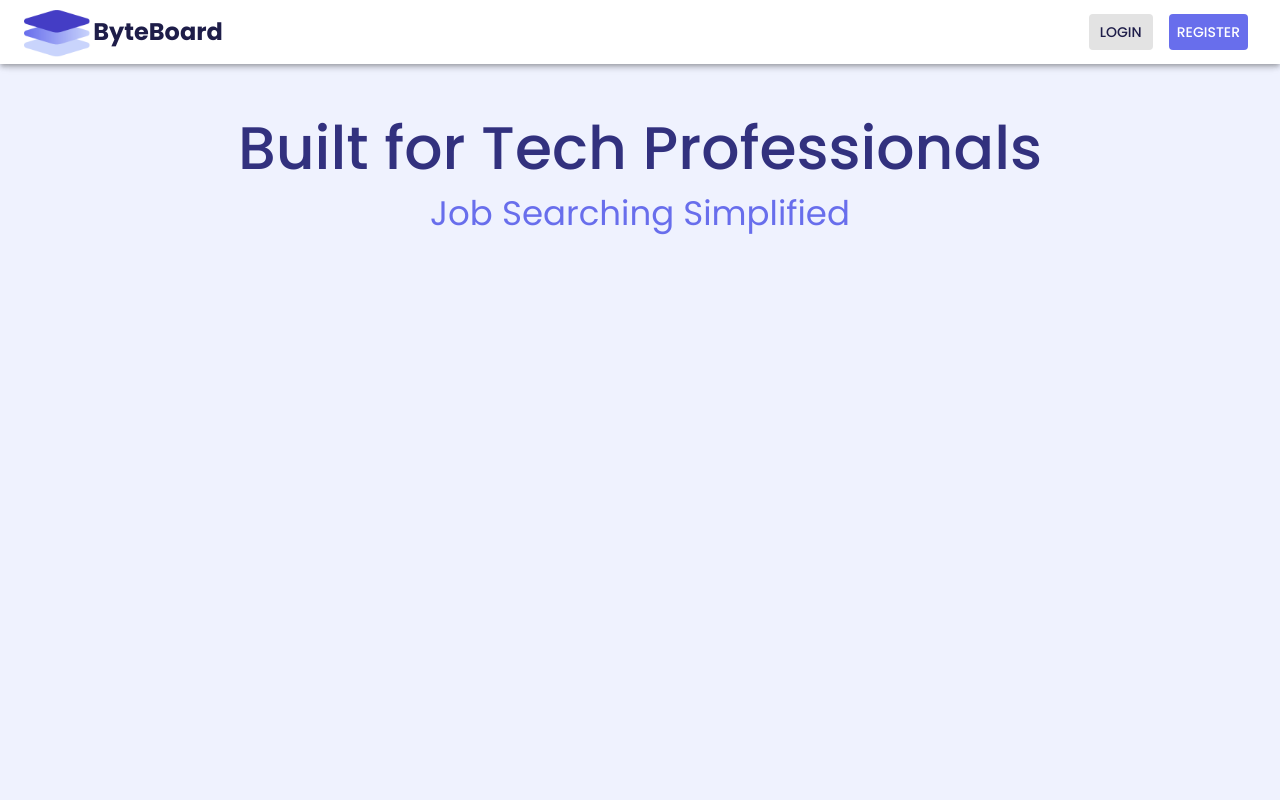
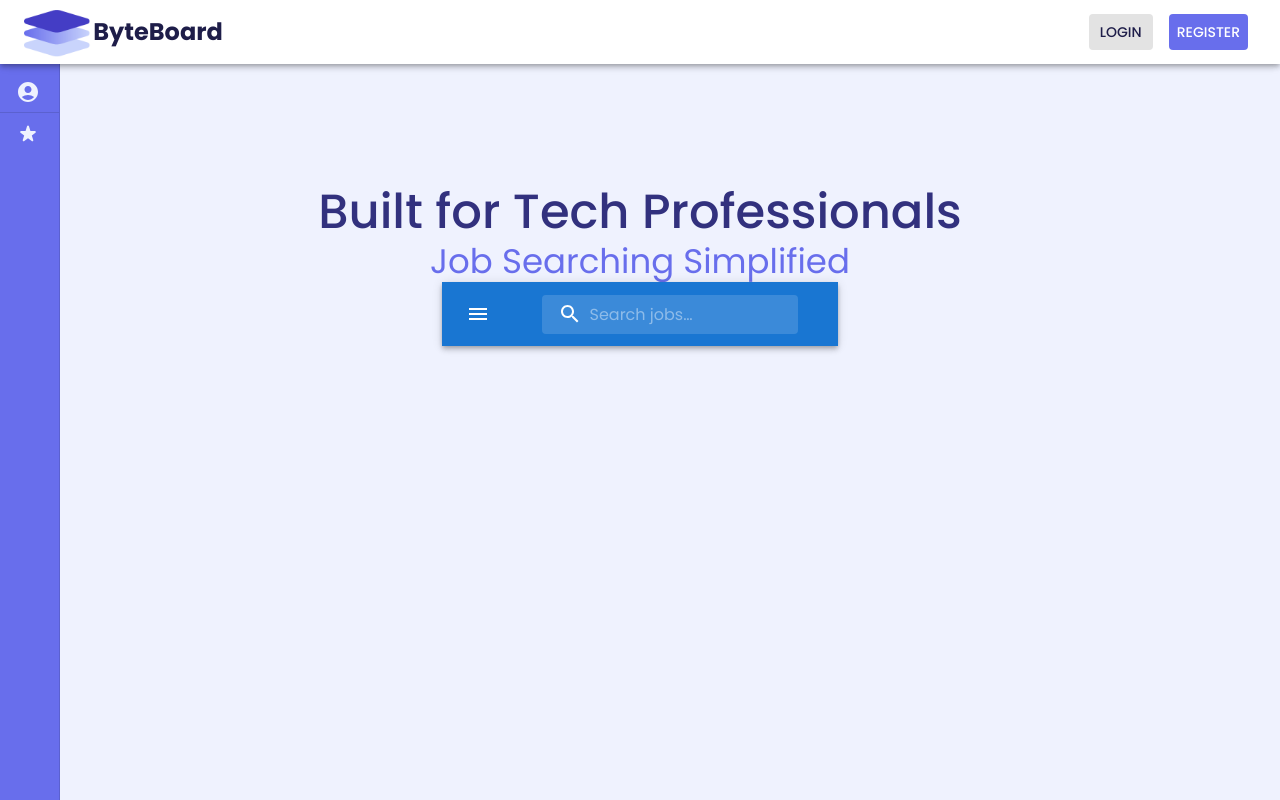
Before and after one commit to bsextion/byteboard-ui, a React (Vite) app: page / in a window 1280 px wide. Built offline with nearby package versions, Linux system fonts and the light colour scheme.

Commit message:
Added Sidebar and SearchBar

```diff
--- a/src/components/Home/Home.tsx
+++ b/src/components/Home/Home.tsx
@@ -1,11 +1,32 @@
-import { autocompleteClasses, Box, Typography } from "@mui/material";
+import { Box, Typography } from "@mui/material";
 import React from "react";
+import Sidebar from "../Sidebar/Sidebar";
+import SearchBar from "./SearchBar";
 
 const Home = () => {
   return (
-    <Box sx={{ pt: 12, display: 'flex', flexDirection: 'column', alignItems: 'center'}}>
-      <Typography variant="h2" sx={{my: 1, flexGrow: 0.5, fontWeight: "medium", color: '#32317E'}}>Built for Tech Professionals</Typography>
-      <Typography variant="h4" sx={{color: '#686EEC'}}>Job Searching Simplified</Typography>
+    <Box sx={{ display: "flex", flexDirection: "row", mt: 8, height: "90vh" }}>
+      <Sidebar />
+      <Box
+        sx={{
+          display: "flex",
+          flexDirection: "column",
+          marginTop: 15,
+          alignItems: "center",
+          width: "100%",
+        }}
+      >
+        <Typography
+          variant="h3"
+          sx={{ fontWeight: "medium", color: "#32317E" }}
+        >
+          Built for Tech Professionals
+        </Typography>
+        <Typography variant="h4" sx={{ color: "#686EEC" }}>
+          Job Searching Simplified
+        </Typography>
+        <SearchBar/>
+      </Box>
     </Box>
   );
 };
--- a/src/components/Home/SearchBar.tsx
+++ b/src/components/Home/SearchBar.tsx
@@ -0,0 +1,79 @@
+import * as React from 'react';
+import { styled, alpha } from '@mui/material/styles';
+import AppBar from '@mui/material/AppBar';
+import Box from '@mui/material/Box';
+import Toolbar from '@mui/material/Toolbar';
+import IconButton from '@mui/material/IconButton';
+import InputBase from '@mui/material/InputBase';
+import MenuIcon from '@mui/icons-material/Menu';
+import SearchIcon from '@mui/icons-material/Search';
+
+const Search = styled('div')(({ theme }) => ({
+  position: 'relative',
+  borderRadius: theme.shape.borderRadius,
+  backgroundColor: alpha(theme.palette.common.white, 0.15),
+  '&:hover': {
+    backgroundColor: alpha(theme.palette.common.white, 0.25),
+  },
+  marginRight: theme.spacing(2),
+  marginLeft: 0,
+  width: '100%',
+  [theme.breakpoints.up('sm')]: {
+    marginLeft: theme.spacing(3),
+    width: 'auto',
+  },
+}));
+
+const SearchIconWrapper = styled('div')(({ theme }) => ({
+  padding: theme.spacing(0, 2),
+  height: '100%',
+  position: 'absolute',
+  pointerEvents: 'none',
+  display: 'flex',
+  alignItems: 'center',
+  justifyContent: 'center',
+}));
+
+const StyledInputBase = styled(InputBase)(({ theme }) => ({
+  color: 'inherit',
+  '& .MuiInputBase-input': {
+    padding: theme.spacing(1, 1, 1, 0),
+    // vertical padding + font size from searchIcon
+    paddingLeft: `calc(1em + ${theme.spacing(4)})`,
+    transition: theme.transitions.create('width'),
+    width: '100%',
+    [theme.breakpoints.up('md')]: {
+      width: '20ch',
+    },
+  },
+}));
+
+export default function PrimarySearchAppBar() {
+  return (
+    <Box sx={{ flexGrow: 1 }}>
+      <AppBar position="static">
+        <Toolbar>
+          <IconButton
+            size="large"
+            edge="start"
+            color="inherit"
+            aria-label="open drawer"
+            sx={{ mr: 2 }}
+          >
+            <MenuIcon />
+          </IconButton>
+
+          <Search>
+            <SearchIconWrapper>
+              <SearchIcon />
+            </SearchIconWrapper>
+            <StyledInputBase
+              placeholder="Search jobs…"
+              inputProps={{ 'aria-label': 'search' }}
+            />
+          </Search>
+        </Toolbar>
+      </AppBar>
+    </Box>
+  );
+}
--- a/src/components/Sidebar/Sidebar.tsx
+++ b/src/components/Sidebar/Sidebar.tsx
@@ -1,9 +1,62 @@
-import React from 'react'
+import * as React from "react";
+import Box from "@mui/material/Box";
+import Drawer from "@mui/material/Drawer";
+import List from "@mui/material/List";
+import ListItem from "@mui/material/ListItem";
+import ListItemButton from "@mui/material/ListItemButton";
+import ListItemIcon from "@mui/material/ListItemIcon";
+import ListItemText from "@mui/material/ListItemText";
+import AccountCircleRoundedIcon from "@mui/icons-material/AccountCircleRounded";
+import StarRateRoundedIcon from "@mui/icons-material/StarRateRounded";
 
-const Sidebar = () => {
+const drawerWidth = 60;
+
+export default function ResponsiveDrawer() {
+  const drawer = (
+    <div>
+      <List>
+        <ListItem key={1} disablePadding>
+          <ListItemButton divider={true}>
+            <ListItemIcon>
+              <AccountCircleRoundedIcon
+                sx={{
+                  color: "#EFF2FE",
+                }}
+              />
+            </ListItemIcon>
+            <ListItemText/>
+          </ListItemButton>
+        </ListItem>
+        <ListItem key={2} disablePadding>
+          <ListItemButton>
+            <ListItemIcon>
+              <StarRateRoundedIcon sx={{ color: "#EFF2FE" }} />
+            </ListItemIcon>
+            <ListItemText />
+          </ListItemButton>
+        </ListItem>
+      </List>
+    </div>
+  );
+
   return (
-    <div>Sidebar</div>
-  )
+    <Box sx={{ display: "flex" }}>
+      <Drawer
+        variant="permanent"
+        sx={{
+          display: { xs: "none", sm: "block" },
+          "& .MuiDrawer-paper": {
+            boxSizing: "border-box",
+            width: drawerWidth,
+            zIndex: 1,
+            marginTop: 8,
+            backgroundColor: "#686EEC",
+          },
+        }}
+        open
+      >
+        {drawer}
+      </Drawer>
+    </Box>
+  );
 }
-
-export default Sidebar
--- a/src/index.css
+++ b/src/index.css
@@ -1,7 +1,7 @@
 body {
     background-color: #EFF2FE;
+    margin: 0px;
 }
-
 
 .btn-secondary {
 
```
Also changed, not shown: src/components/Auth/AuthModal.tsx (added, +9 -0 lines).
